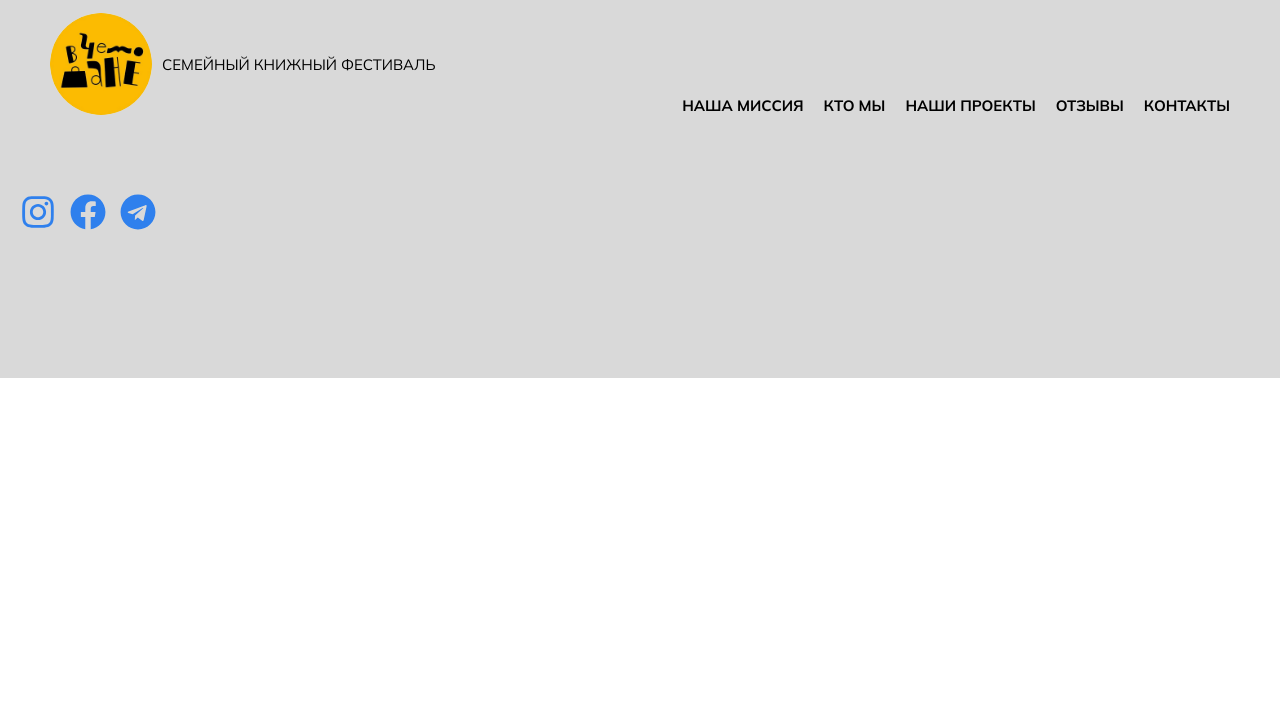
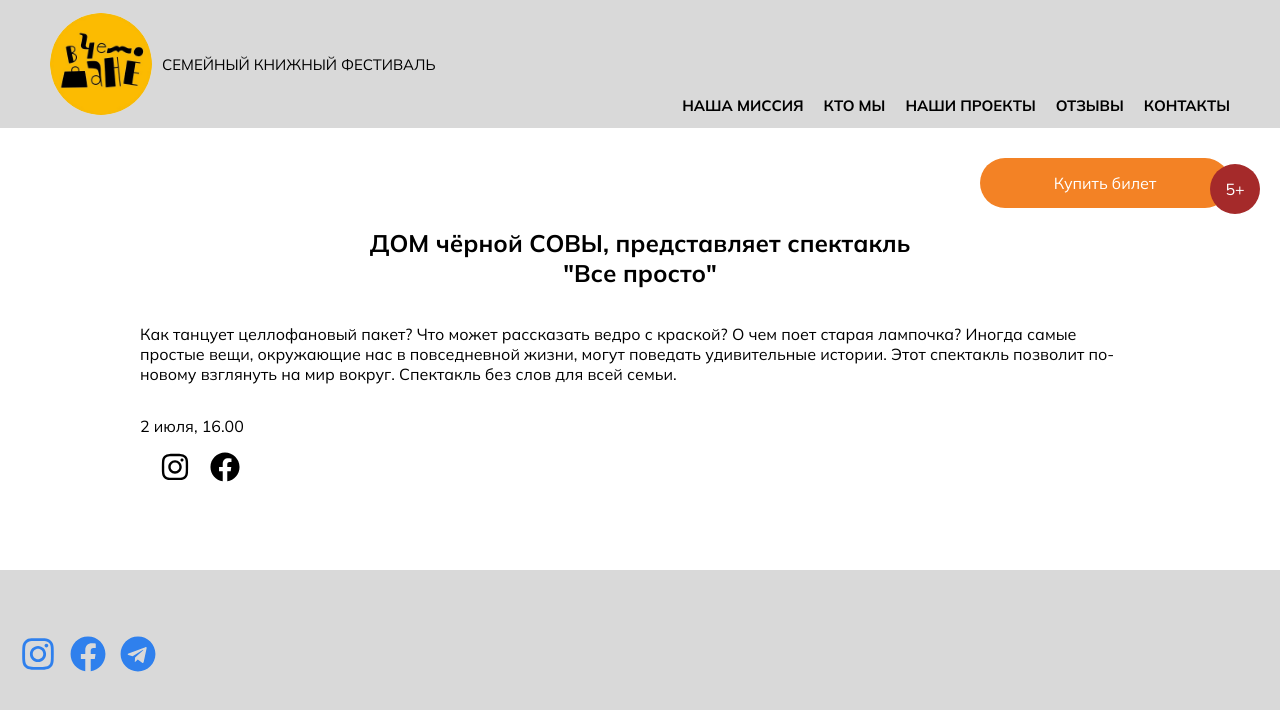
Before and after one commit to VarvaraKorableva/v_chemodane, a React (Create React App) app: page /master-class-theater/134 in a window 1280 px wide. Shown: the top 710 px of the page. Built offline with nearby package versions, Linux system fonts and the light colour scheme; a web font is replaced by a local one.

Commit message:
added new pages

```diff
--- a/src/App.js
+++ b/src/App.js
@@ -21,6 +21,7 @@ import ImagePopup from './components/Popups/ImagePopup'
 import ContactsPopup from './components/Popups/ContactsPopup'
 import OurTeam from './components/OurTeam/OurTeam'
 import IndividualPageOfParticipants from './components/IndividualPageOfParticipants/IndividualPageOfParticipants'
+import IndividualPage from './components/IndividualPage/IndividualPage'
 
 function App() {
   const [contactsPopup, setContactsPopup] = React.useState(false)
@@ -66,7 +67,6 @@ function App() {
             <TheaterHaifa />
             <MasterClassHaifa />
             <LecturesAndPresentations />
-
             <Participants addCard={addCard} limit={limit}/>
             <OurTeam />
             </>
@@ -99,6 +99,13 @@ function App() {
         />
 
         <Route
+          path='/master-class-theater/:id'
+            element={
+              <IndividualPage />
+            }
+        />
+
+        <Route
           path='/purim'
             element={
               <Purim
--- /dev/null
+++ b/src/components/IndividualPage/IndividualPage.css
@@ -0,0 +1,69 @@
+.individualPage-text-container {
+    max-width: 1000px;
+    text-align: start;
+    display: flex;
+    flex-direction: column;
+    margin: auto;
+}
+
+@media screen and (max-width: 1200px) {
+    .individualPage-text-container {
+        max-width: 1000%;
+    }
+}
+
+.individualPage-age {
+    border-radius: 50%;
+    background-color: brown;
+    color: #fff;
+    width: 50px;
+    height: 50px;
+    position: absolute;
+    top: 20px;
+    right: 20px;
+    display: flex;
+    justify-content: center;
+    align-items: center;
+    z-index: 5;
+}
+
+.individualPage-link-ticket {
+    border-radius: 30px;
+    background-color: rgb(243, 130, 37);
+    color: #fff;
+    width: 250px;
+    height: 50px;
+    position: absolute;
+    top: 30px;
+    right: 50px;
+    display: flex;
+    justify-content: center;
+    align-items: center;
+    text-decoration: none;
+}
+
+.individualPage-section {
+    position: relative;
+    padding-top: 80px;
+    padding-bottom: 80px;
+    padding-left: 80px;
+    padding-right: 80px;
+}
+
+@media screen and (max-width: 1200px) {
+    .individualPage-section {
+        padding-left: 40px;
+        padding-right: 40px;
+    }
+}
+
+@media screen and (max-width: 500px) {
+    .individualPage-section {
+        padding-left: 20px;
+        padding-right: 20px;
+    }
+}
+
+.individualPage-discription {
+
+}
--- /dev/null
+++ b/src/components/IndividualPage/IndividualPage.js
@@ -0,0 +1,40 @@
+import { useParams } from 'react-router-dom'
+import { FaInstagram, FaTelegram, FaFacebook, FaExternalLinkAlt } from 'react-icons/fa'
+import DataHaifa from '../../data/DataHaifa'
+import './IndividualPage.css'
+import {Link} from 'react-router-dom'
+
+function IndividualPage() {
+    let { id } = useParams()
+    const participant = DataHaifa.find(f => f.id == id)
+
+    return(
+        <section className='individualPage-section'>
+            <h2 className='individualPage-title'>{participant.CompanyName}, представляет {participant.Genre} <br/>{participant.Name}</h2>
+                <div className='individualPage-text-container'>
+                    <p
+                        className='individualPage-discription'>
+                            {participant.Description}
+                    </p>
+                    {participant.AggregatorLink !== '' || participant.Date !== ''?
+                    <Link className='individualPage-link-ticket' to={participant.AggregatorLink}>Купить билет</Link>
+                    :
+                    <div className='individualPage-link-ticket'>БЕСПЛАТНО</div>
+                    }
+                    <p className='individualPage-age'>{participant.Age}</p>
+                    <p>{participant.Date}</p>
+
+                    <div className='individualPageOfParticipants-links-container'>
+                        {participant.SocialNetwork.Instagram !== "" ? <a className='individualPageOfParticipants-link' target='_blank' href={participant.SocialNetwork.Instagram}><FaInstagram /></a> : <></>}
+                        {participant.SocialNetwork.Facebook !== "" ? <a className='individualPageOfParticipants-link' target='_blank' href={participant.SocialNetwork.Facebook}><FaFacebook /></a> : <></>}
+
+                    </div>
+
+                </div>
+        </section>
+    )
+}
+
+export default IndividualPage
+
+//{participant.SocialNetwork.PersonalSite !== ""? <a className='individualPageOfParticipants-link' target='_blank' href={participant.SocialNetwork.PersonalSite}><FaExternalLinkAlt /></a>: <></>}
--- a/src/components/Theater/OnePerformance.js
+++ b/src/components/Theater/OnePerformance.js
@@ -3,7 +3,7 @@ import {Link} from 'react-router-dom'
 function OnePerformance({item}) {
 
     return (
-        <li className='onePerformance__container'>
+        <Link className='onePerformance__container' to={`/master-class-theater/${item.id}`}>
             <p className='onePerformance__date'>{item.Date}</p>
             {item.AggregatorLink === ""?
                 <div className='masterClassHaifa__link-btn'>БЕСПЛАТНО</div>
@@ -16,7 +16,7 @@ function OnePerformance({item}) {
                 <p className='onePerformance__description'>{item.Description}</p>
             </div>
 
-        </li>
+        </Link>
     )
 }
 
--- a/src/components/Theater/TheaterHaifa.css
+++ b/src/components/Theater/TheaterHaifa.css
@@ -143,3 +143,7 @@
     top: 5px;
     z-index: 5;
 }
+
+.onePerformance__container {
+    text-decoration: none;
+}
```
Also changed, not shown: src/data/DataHaifa.js (+62 -8 lines).
